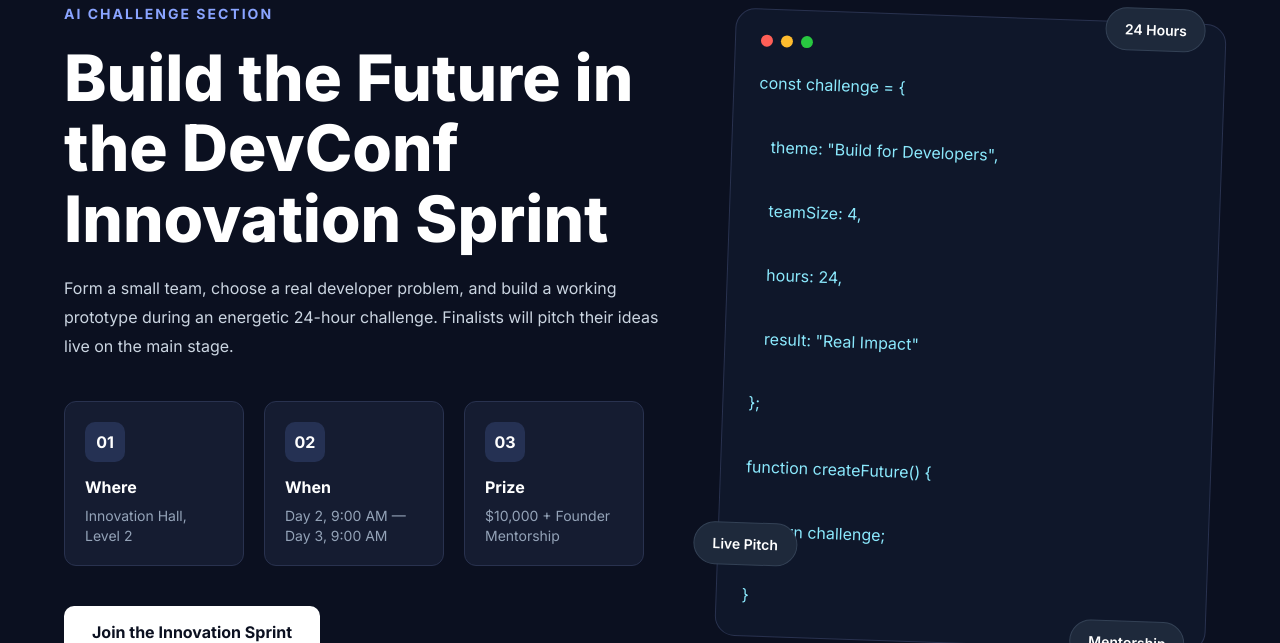
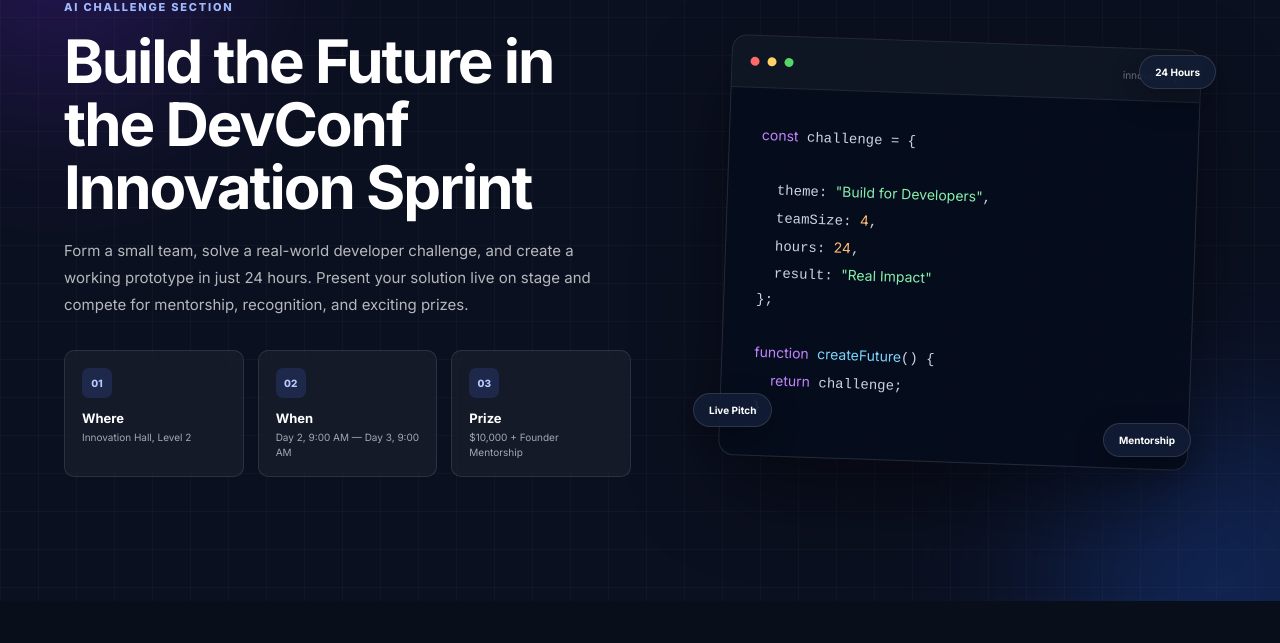
Before and after one commit to Adiba-Khan-Saima/devconf-2026, a plain HTML site: page index.html in a window 1280 px wide. Shown: the part 2781-3424 px from the top of the page. Drawn offline with Linux system fonts and the light colour scheme.

Commit message:
Code improved

```diff
--- a/index.html
+++ b/index.html
@@ -237,56 +237,55 @@
     </div>
 
 </section>
-<section class="innovation">
+<section class="innovation-section">
 
-    <div class="container innovation-wrapper">
+    <div class="innovation-glow innovation-glow-one"></div>
+    <div class="innovation-glow innovation-glow-two"></div>
 
-        <div class="innovation-left">
+    <div class="container innovation-container">
 
-            <span class="innovation-tag">AI CHALLENGE SECTION</span>
+        <div class="innovation-copy">
+
+            <span class="eyebrow">
+                AI CHALLENGE SECTION
+            </span>
 
             <h2>
-                Build the Future in <br>
-                the DevConf <br>
-                Innovation Sprint
+                Build the Future in the DevConf Innovation Sprint
             </h2>
 
             <p>
-                Form a small team, choose a real developer problem,
-                and build a working prototype during an energetic
-                24-hour challenge. Finalists will pitch their ideas
-                live on the main stage.
+                Form a small team, solve a real-world developer challenge,
+                and create a working prototype in just 24 hours. Present
+                your solution live on stage and compete for mentorship,
+                recognition, and exciting prizes.
             </p>
 
-            <div class="innovation-cards">
+            <div class="innovation-meta">
 
-                <div class="info-box">
-                    <div class="number">01</div>
-                    <h4>Where</h4>
-                    <span>Innovation Hall, Level 2</span>
+                <div class="meta-item">
+                    <div class="meta-icon">01</div>
+                    <h3>Where</h3>
+                    <p>Innovation Hall, Level 2</p>
                 </div>
 
-                <div class="info-box">
-                    <div class="number">02</div>
-                    <h4>When</h4>
-                    <span>Day 2, 9:00 AM — Day 3, 9:00 AM</span>
+                <div class="meta-item">
+                    <div class="meta-icon">02</div>
+                    <h3>When</h3>
+                    <p>Day 2, 9:00 AM — Day 3, 9:00 AM</p>
                 </div>
 
-                <div class="info-box">
-                    <div class="number">03</div>
-                    <h4>Prize</h4>
-                    <span>$10,000 + Founder Mentorship</span>
+                <div class="meta-item">
+                    <div class="meta-icon">03</div>
+                    <h3>Prize</h3>
+                    <p>$10,000 + Founder Mentorship</p>
                 </div>
 
             </div>
 
-            <a href="#" class="innovation-btn">
-                Join the Innovation Sprint
-            </a>
-
         </div>
 
-        <div class="innovation-right">
+        <div class="innovation-visual">
 
             <div class="code-window">
 
@@ -294,32 +293,50 @@
                     <span></span>
                     <span></span>
                     <span></span>
+                    <p>innovation.js</p>
                 </div>
 
-<pre>
-const challenge = {
+                <div class="code-body">
 
-   theme: "Build for Developers",
+                    <span class="code-purple">const</span>
+                    challenge = { <br><br>
 
-   teamSize: 4,
+                    &nbsp;&nbsp;theme:
+                    <span class="code-green">"Build for Developers"</span>,<br>
 
-   hours: 24,
+                    &nbsp;&nbsp;teamSize:
+                    <span class="code-orange">4</span>,<br>
 
-   result: "Real Impact"
+                    &nbsp;&nbsp;hours:
+                    <span class="code-orange">24</span>,<br>
 
-};
+                    &nbsp;&nbsp;result:
+                    <span class="code-green">"Real Impact"</span><br>
 
-function createFuture() {
+                    };<br><br>
 
-   return challenge;
+                    <span class="code-purple">function</span>
+                    <span class="code-blue">createFuture</span>() {<br>
 
-}
-</pre>
+                    &nbsp;&nbsp;<span class="code-purple">return</span>
+                    challenge;<br>
 
-                <div class="badge top">24 Hours</div>
-                <div class="badge left">Live Pitch</div>
-                <div class="badge bottom">Mentorship</div>
+                    }
 
+                </div>
+
+            </div>
+
+            <div class="floating-tag tag-one">
+                24 Hours
+            </div>
+
+            <div class="floating-tag tag-two">
+                Live Pitch
+            </div>
+
+            <div class="floating-tag tag-three">
+                Mentorship
             </div>
 
         </div>
@@ -337,21 +354,10 @@ function createFuture() {
 
             <div class="footer-social">
 
-                <a href="#">
-                    <i class="fab fa-facebook-f"></i>
-                </a>
-
-                <a href="#">
-                    <i class="fab fa-x-twitter"></i>
-                </a>
-
-                <a href="#">
-                    <i class="fab fa-linkedin-in"></i>
-                </a>
-
-                <a href="#">
-                    <i class="fab fa-youtube"></i>
-                </a>
+                <a href="#"><i class="fab fa-facebook-f"></i></a>
+                <a href="#"><i class="fab fa-x-twitter"></i></a>
+                <a href="#"><i class="fab fa-linkedin-in"></i></a>
+                <a href="#"><i class="fab fa-youtube"></i></a>
 
             </div>
 
@@ -359,9 +365,18 @@ function createFuture() {
 
         <hr>
 
-        <p class="footer-text">
-            © 2026 DEVCONF. Built for developers, by developers.
-        </p>
+        <div class="footer-bottom">
+
+            <p class="footer-copyright">
+                © 2026 DevConf. All rights reserved.
+            </p>
+
+            <div class="footer-links">
+                <a href="#">Privacy Policy</a>
+                <a href="#">Terms of Service</a>
+            </div>
+
+        </div>
 
     </div>
 
--- a/style.css
+++ b/style.css
@@ -347,163 +347,218 @@ body{
     background:#2148d8;
 }
 
-.innovation{
-    padding:100px 0;
-    background:#0b1020;
-    color:white;
+.innovation-section {
+  position: relative;
+  overflow: hidden;
+  color: #ffffff;
+  background: #0b1020;
+  padding: 92px 0;
 }
 
-.innovation-wrapper{
-    display:flex;
-    align-items:center;
-    justify-content:space-between;
-    gap:60px;
+.innovation-section::before {
+  content: "";
+  position: absolute;
+  inset: 0;
+  background-image:
+    linear-gradient(rgba(255,255,255,0.025) 1px, transparent 1px),
+    linear-gradient(90deg, rgba(255,255,255,0.025) 1px, transparent 1px);
+  background-size: 38px 38px;
 }
 
-.innovation-left{
-    width:55%;
+.innovation-glow {
+  width: 320px;
+  height: 320px;
+  border-radius: 50%;
+  position: absolute;
+  filter: blur(90px);
+  opacity: 0.28;
 }
 
-.innovation-right{
-    width:45%;
-    position:relative;
+.innovation-glow-one {
+  top: -130px;
+  left: -100px;
+  background: #6d28d9;
 }
 
-.innovation-tag{
-    color:#8aa4ff;
-    font-size:14px;
-    font-weight:700;
-    letter-spacing:2px;
+.innovation-glow-two {
+  right: -100px;
+  bottom: -140px;
+  background: #2563eb;
 }
 
-.innovation-left h2{
-    font-size:64px;
-    line-height:1.1;
-    margin:20px 0;
-    font-weight:800;
+.innovation-container {
+  position: relative;
+  z-index: 2;
+  display: grid;
+  grid-template-columns: 1.05fr 0.95fr;
+  align-items: center;
+  gap: 72px;
 }
 
-.innovation-left p{
-    color:#cbd5e1;
-    line-height:1.8;
-    max-width:650px;
+.eyebrow {
+  display: inline-block;
+  margin-bottom: 16px;
+  color: #9fb9ff;
+  font-size: 11px;
+  font-weight: 800;
+  letter-spacing: 1.8px;
+  text-transform: uppercase;
 }
 
-.innovation-cards{
-    display:flex;
-    gap:20px;
-    margin:40px 0;
+.innovation-copy > h2 {
+  max-width: 650px;
+  margin-bottom: 18px;
+  font-size: clamp(38px, 5vw, 60px);
+  line-height: 1.05;
+  letter-spacing: -2px;
 }
 
-.info-box{
-    background:#151c31;
-    border:1px solid #29324f;
-    border-radius:12px;
-    padding:20px;
-    width:180px;
+.innovation-copy > p {
+  max-width: 640px;
+  color: rgba(255,255,255,0.7);
+  font-size: 15px;
+  line-height: 1.8;
 }
 
-.number{
-    width:40px;
-    height:40px;
-    background:#253153;
-    border-radius:10px;
-    display:flex;
-    align-items:center;
-    justify-content:center;
-    font-weight:700;
-    margin-bottom:15px;
+.innovation-meta {
+  display: grid;
+  grid-template-columns: repeat(3, minmax(0, 1fr));
+  gap: 14px;
+  margin: 32px 0;
 }
 
-.info-box h4{
-    margin-bottom:8px;
+.meta-item {
+  min-height: 126px;
+  padding: 17px;
+  border: 1px solid rgba(255,255,255,0.1);
+  border-radius: 10px;
+  background: rgba(255,255,255,0.045);
+  backdrop-filter: blur(8px);
 }
 
-.info-box span{
-    color:#94a3b8;
-    font-size:14px;
+.meta-icon {
+  display: inline-grid;
+  place-items: center;
+  width: 30px;
+  height: 30px;
+  margin-bottom: 12px;
+  border-radius: 7px;
+  color: #b9c9ff;
+  background: rgba(76, 110, 245, 0.17);
+  font-size: 10px;
+  font-weight: 800;
 }
 
-.innovation-btn{
-    display:inline-block;
-    background:white;
-    color:#0b1020;
-    text-decoration:none;
-    padding:16px 28px;
-    border-radius:10px;
-    font-weight:700;
-    transition:0.3s;
+.meta-item h3 {
+  margin-bottom: 4px;
+  font-size: 13px;
 }
 
-.innovation-btn:hover{
-    transform:translateY(-3px);
+.meta-item p {
+  color: rgba(255,255,255,0.62);
+  font-size: 10px;
+  line-height: 1.45;
 }
 
-.code-window{
-    background:#0f172a;
-    border:1px solid #29324f;
-    border-radius:20px;
-    padding:25px;
-    position:relative;
-    transform:rotate(2deg);
+.innovation-visual {
+  position: relative;
+  min-height: 430px;
+  display: grid;
+  place-items: center;
 }
 
-.window-top{
-    display:flex;
-    gap:8px;
-    margin-bottom:20px;
+.code-window {
+  width: min(100%, 470px);
+  overflow: hidden;
+  border: 1px solid rgba(255,255,255,0.12);
+  border-radius: 15px;
+  background: rgba(6, 13, 28, 0.92);
+  box-shadow: 0 35px 85px rgba(0,0,0,0.45);
+  transform: rotate(2deg);
 }
 
-.window-top span{
-    width:12px;
-    height:12px;
-    border-radius:50%;
+.window-top {
+  min-height: 52px;
+  padding: 0 18px;
+  border-bottom: 1px solid rgba(255,255,255,0.08);
+  display: flex;
+  align-items: center;
+  gap: 8px;
+  background: rgba(255,255,255,0.035);
 }
 
-.window-top span:nth-child(1){
-    background:#ff5f57;
+.window-top > span {
+  width: 9px;
+  height: 9px;
+  border-radius: 50%;
+  background: #ff6b6b;
 }
 
-.window-top span:nth-child(2){
-    background:#febc2e;
+.window-top > span:nth-child(2) {
+  background: #ffd166;
 }
 
-.window-top span:nth-child(3){
-    background:#28c840;
+.window-top > span:nth-child(3) {
+  background: #53d769;
 }
 
-.code-window pre{
-    color:#8be9fd;
-    font-size:16px;
-    line-height:2;
-    white-space:pre-wrap;
+.window-top p {
+  margin-left: auto;
+  color: rgba(255,255,255,0.4);
+  font-size: 10px;
 }
 
-.badge{
-    position:absolute;
-    background:#1e293b;
-    border:1px solid #334155;
-    padding:12px 18px;
-    border-radius:999px;
-    font-size:14px;
-    font-weight:600;
+.code-body {
+  min-height: 300px;
+  padding: 34px 32px;
+  color: #cbd5e1;
+  font-family: "Courier New", monospace;
+  font-size: 14px;
+  line-height: 1.85;
 }
 
-.badge.top{
-    top:-15px;
-    right:20px;
+.code-purple {
+  color: #c084fc;
 }
 
-.badge.left{
-    bottom:70px;
-    left:-25px;
+.code-green {
+  color: #86efac;
 }
 
-.badge.bottom{
-    bottom:-15px;
-    right:20px;
+.code-orange {
+  color: #fdba74;
 }
 
+.code-blue {
+  color: #7dd3fc;
+}
+
+.floating-tag {
+  position: absolute;
+  padding: 10px 15px;
+  border: 1px solid rgba(255,255,255,0.12);
+  border-radius: 999px;
+  color: #ffffff;
+  background: rgba(18, 29, 53, 0.92);
+  box-shadow: 0 12px 30px rgba(0,0,0,0.3);
+  font-size: 10px;
+  font-weight: 700;
+}
+
+.tag-one {
+  top: 18px;
+  right: 0;
+}
+
+.tag-two {
+  left: -10px;
+  bottom: 40px;
+}
+
+.tag-three {
+  right: 25px;
+  bottom: 10px;
+}
 .footer{
     background:#080f1a;
     padding:45px 0 20px;
@@ -517,7 +572,7 @@ body{
 }
 
 .footer-logo{
-    height:32px;
+    height:28px;
     width:auto;
     display:block;
 }
@@ -558,8 +613,30 @@ body{
     margin-bottom:18px;
 }
 
-.footer-text{
+.footer-bottom{
+    display:flex;
+    justify-content:space-between;
+    align-items:center;
+}
+
+.footer-copyright{
     color:#94a3b8;
     font-size:13px;
-    line-height:1.6;
+    margin:0;
 }
+
+.footer-links{
+    display:flex;
+    gap:24px;
+}
+
+.footer-links a{
+    text-decoration:none;
+    color:#94a3b8;
+    font-size:13px;
+    transition:0.3s;
+}
+
+.footer-links a:hover{
+    color:#ffffff;
+}
```
